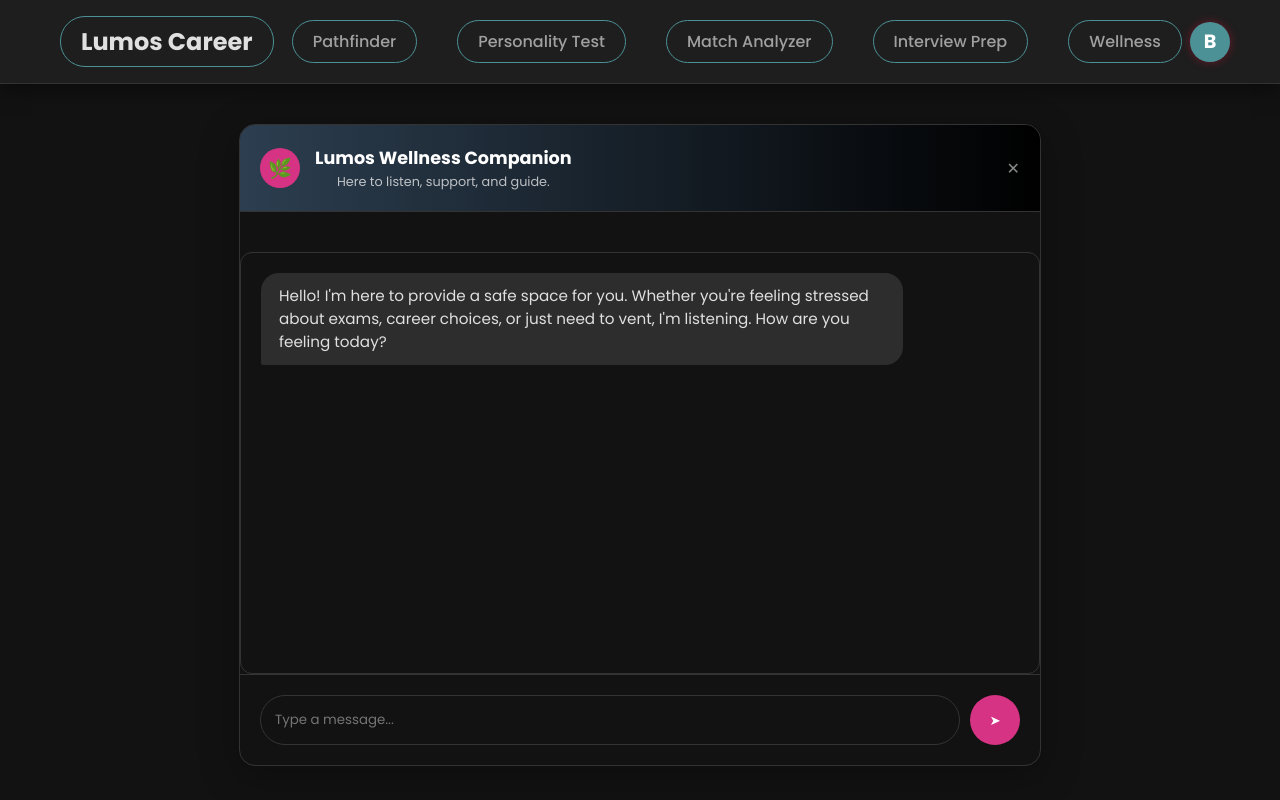
After one commit to Bhaveshpatil75/LumosCareer, a Django app: page /therapy/chat/ in a window 1280 px wide. The commit adds this page. Run offline with Django 5.2, Linux system fonts and the light colour scheme; a user stored in the database is signed in.

Commit message:
feat(therapy): add therapy support

```diff
--- a/scraper/urls.py
+++ b/scraper/urls.py
@@ -47,4 +47,11 @@ urlpatterns = [
     path('profile/delete/<str:item_type>/<int:item_id>/', views.delete_item, name='delete_item'),
     path('profile/path/<int:path_id>/step/<int:step_id>/', views.career_step_detail_view, name='career_step_detail'),
     path('career-library/', views.career_library_view, name='career_library'),
+
+    # Therapy Features
+    path('therapy/', views.therapy_landing_view, name='therapy_landing'),
+    path('therapy/book/', views.book_session_view, {'session_type': 'therapy'}, name='book_therapy_session'),
+    path('interview/book/', views.book_session_view, {'session_type': 'interview'}, name='book_interview_session'),
+    path('therapy/chat/', views.ai_therapist_view, name='ai_therapist_view'),
+    path('api/therapy/chat/', views.ai_chat_api, name='ai_chat_api'),
 ]
--- a/scraper/views.py
+++ b/scraper/views.py
@@ -802,6 +802,7 @@ def career_step_detail_view(request, path_id, step_id):
                 node = step
                 break
 
+
         if not node:
              return redirect('view_career_path', path_id=path_id)
 
@@ -819,3 +820,81 @@ def career_step_detail_view(request, path_id, step_id):
 
     except CareerPath.DoesNotExist:
         return redirect('profile')
+
+# --- THERAPY VIEWS ---
+
+@login_required
+def therapy_landing_view(request):
+    therapist_url = os.getenv('THERAPIST_URL', '#')
+    return render(request, 'scraper/therapy_landing.html', {'therapist_url': therapist_url})
+
+@login_required
+def book_session_view(request, session_type='therapy'):
+    from .models import TherapySession
+    # We can reuse TherapySession model for now or create a new one,
+    # but for simplicity let's use TherapySession and just store type in notes or separate field if needed.
+    # Actually, the user asked for "Connect with Expert" in Interview tab too.
+    # Let's assume we treat them similarly.
+
+    current_title = "Schedule Therapy Session" if session_type == 'therapy' else "Schedule Mock Interview"
+
+    if request.method == 'POST':
+        preferred_date = request.POST.get('preferred_date')
+        notes = request.POST.get('additional_notes')
+
+        # Determine context
+        final_notes = f"[{session_type.upper()}] {notes}"
+
+        TherapySession.objects.create(
+            user=request.user,
+            preferred_date=preferred_date,
+            additional_notes=final_notes,
+            status='Pending'
+        )
+        return render(request, 'scraper/session_book.html', {'success': True, 'session_type': session_type})
+
+    return render(request, 'scraper/session_book.html', {'session_type': session_type, 'current_title': current_title})
+
+@login_required
+def ai_therapist_view(request):
+    return render(request, 'scraper/therapy_chat.html')
+
+@login_required
+def ai_chat_api(request):
+    if request.method == 'POST':
+        import json
+        try:
+            data = json.loads(request.body)
+            user_message = data.get('message', '')
+
+            # Simple Logic or LSA Integration
+            # For now, let's use a simple keyword matcher + LSA fallback if we had a corpus
+
+            responses = {
+                'stress': "I understand you're feeling stressed. Remember to take deep breaths. Can you tell me what's causing this stress?",
+                'anxious': "Anxiety can be tough. Try to focus on the present moment. What is one thing you can see right now?",
+                'sad': "I'm sorry to hear you're feeling down. It's okay to feel this way. Do you want to talk about it?",
+                'tired': "Rest is important. Make sure you are getting enough sleep and taking breaks.",
+                'job': "Job hunting is stressful, but you are capable. Let's break it down into small steps.",
+                'interview': "For interviews, preparation is key. Use our different Interview Prep tools to practice!",
+                'hello': "Hello! I am your AI assistant here to listen. How are you feeling today?",
+                'hi': "Hi there! I'm here to support you. What's on your mind?",
+            }
+
+            reply = "I see. Please tell me more about how that makes you feel."
+
+            # Simple keyword matching
+            lower_msg = user_message.lower()
+            for key, val in responses.items():
+                if key in lower_msg:
+                    reply = val
+                    break
+
+            # Use LSA Engine if no simple match (Mock usage as we need a corpus)
+            # lsa = LSAEngine()
+            # ...
+
+            return JsonResponse({'reply': reply})
+        except Exception as e:
+            return JsonResponse({'error': str(e)}, status=400)
+    return JsonResponse({'error': 'Invalid method'}, status=405)
--- a/static/js/script.js
+++ b/static/js/script.js
@@ -1,6 +1,7 @@
 const companyForm = document.getElementById('company-form');
 const chatMessages = document.querySelector('.chat-messages');
 
+if (companyForm) {
     companyForm.addEventListener('submit', async function (event) {
         event.preventDefault(); // Stop the page from reloading
 
@@ -44,9 +45,11 @@ companyForm.addEventListener('submit', async function (event) {
             console.error('Fetch error:', error);
         }
     });
+}
 
 // A helper function to add messages to the chat window
 function addMessage(text, sender) {
+    if (!chatMessages) return;
     const messageElement = document.createElement('div');
     messageElement.classList.add('message', `${sender}-message`);
     messageElement.innerText = text;
@@ -62,6 +65,7 @@ function addMessage(text, sender) {
 const chatForm = document.getElementById('chat-form');
 
 // This event listener handles the ongoing conversation
+if (chatForm) {
     chatForm.addEventListener('submit', async function (event) {
         event.preventDefault();
 
@@ -102,6 +106,7 @@ chatForm.addEventListener('submit', async function (event) {
             console.error('Fetch error:', error);
         }
     });
+}
 
 function toggleDropdown() {
     const dropdown = document.getElementById("profileDropdown");
--- a/templates/base.html
+++ b/templates/base.html
@@ -25,6 +25,7 @@
             <a href="{% url 'personality_test' %}">Personality Test</a>
             <a href="{% url 'matcher' %}">Match Analyzer</a>
             <a href="{% url 'interview_prep' %}">Interview Prep</a>
+            <a href="{% url 'therapy_landing' %}">Wellness</a>
         </div>
         <div class="nav-profile">
             {% if user.is_authenticated %}
--- /dev/null
+++ b/templates/scraper/therapy_chat.html
@@ -0,0 +1,227 @@
+{% extends 'base.html' %}
+{% load static %}
+
+{% block title %}AI Therapist - Lumos Career{% endblock %}
+
+{% block extra_css %}
+<style>
+    .chat-layout {
+        max-width: 800px;
+        margin: 20px auto;
+        height: 80vh;
+        display: flex;
+        flex-direction: column;
+        background: var(--bg-card);
+        border: 1px solid var(--border-color);
+        border-radius: 16px;
+        overflow: hidden;
+        box-shadow: 0 10px 40px rgba(0,0,0,0.3);
+    }
+
+    .chat-header {
+        padding: 20px;
+        background: linear-gradient(to right, #2c3e50, #000000); /* Darker header */
+        border-bottom: 1px solid var(--border-color);
+        display: flex;
+        align-items: center;
+        gap: 15px;
+    }
+
+    .bot-avatar {
+        width: 40px;
+        height: 40px;
+        background: #d63384;
+        border-radius: 50%;
+        display: flex;
+        align-items: center;
+        justify-content: center;
+        font-size: 1.2rem;
+        color: white;
+    }
+
+    .header-info h3 {
+        margin: 0;
+        color: white;
+        font-size: 1.1rem;
+    }
+
+    .header-info p {
+        margin: 2px 0 0;
+        color: rgba(255,255,255,0.7);
+        font-size: 0.8rem;
+    }
+
+    .chat-messages {
+        flex: 1;
+        padding: 20px;
+        overflow-y: auto;
+        display: flex;
+        flex-direction: column;
+        gap: 15px;
+        background: var(--bg-main);
+    }
+
+    .message {
+        max-width: 80%;
+        padding: 12px 16px;
+        border-radius: 12px;
+        line-height: 1.5;
+        font-size: 0.95rem;
+        animation: fadeIn 0.3s ease;
+    }
+
+    @keyframes fadeIn {
+        from { opacity: 0; transform: translateY(10px); }
+        to { opacity: 1; transform: translateY(0); }
+    }
+
+    .message.bot {
+        background: #2d2d2d;
+        color: #e0e0e0;
+        align-self: flex-start;
+        border-bottom-left-radius: 2px;
+    }
+
+    .message.user {
+        background: linear-gradient(135deg, #d63384 0%, #FF6B6B 100%);
+        color: white;
+        align-self: flex-end;
+        border-bottom-right-radius: 2px;
+    }
+
+    .chat-input-area {
+        padding: 20px;
+        background: var(--bg-card);
+        border-top: 1px solid var(--border-color);
+        display: flex;
+        gap: 10px;
+    }
+
+    .chat-input {
+        flex: 1;
+        padding: 14px;
+        border-radius: 30px;
+        border: 1px solid var(--border-color);
+        background: var(--bg-main);
+        color: var(--text-primary);
+        font-family: inherit;
+    }
+
+    .chat-input:focus {
+        outline: none;
+        border-color: #d63384;
+    }
+
+    .send-btn {
+        width: 50px;
+        height: 50px;
+        border-radius: 50%;
+        background: #d63384;
+        color: white;
+        border: none;
+        cursor: pointer;
+        display: flex;
+        align-items: center;
+        justify-content: center;
+        transition: transform 0.2s;
+    }
+
+    .send-btn:hover {
+        transform: scale(1.05);
+    }
+
+    .typing-indicator {
+        font-style: italic;
+        color: #888;
+        font-size: 0.8rem;
+        margin-left: 10px;
+        display: none;
+    }
+
+</style>
+{% endblock %}
+
+{% block content %}
+<div class="chat-layout">
+    <div class="chat-header">
+        <div class="bot-avatar">🌿</div>
+        <div class="header-info">
+            <h3>Lumos Wellness Companion</h3>
+            <p>Here to listen, support, and guide.</p>
+        </div>
+        <a href="{% url 'therapy_landing' %}" style="margin-left: auto; color: #888; text-decoration: none;">✕</a>
+    </div>
+
+    <div class="chat-messages" id="chatBox">
+        <div class="message bot">
+            Hello! I'm here to provide a safe space for you. Whether you're feeling stressed about exams, career choices, or just need to vent, I'm listening. How are you feeling today?
+        </div>
+    </div>
+
+    <div class="chat-input-area">
+        <input type="text" id="userInput" class="chat-input" placeholder="Type a message..." autocomplete="off">
+        <button class="send-btn" onclick="sendMessage()">➤</button>
+    </div>
+</div>
+{% endblock %}
+
+{% block scripts %}
+<script>
+    const chatBox = document.getElementById('chatBox');
+    const userInput = document.getElementById('userInput');
+
+    // Auto-scroll to bottom
+    function scrollToBottom() {
+        chatBox.scrollTop = chatBox.scrollHeight;
+    }
+
+    userInput.addEventListener("keypress", function(event) {
+        if (event.key === "Enter") {
+            sendMessage();
+        }
+    });
+
+    function appendMessage(text, sender) {
+        const div = document.createElement('div');
+        div.className = `message ${sender}`;
+        div.textContent = text;
+        chatBox.appendChild(div);
+        scrollToBottom();
+    }
+
+    async function sendMessage() {
+        const text = userInput.value.trim();
+        if (!text) return;
+
+        // 1. User Message
+        appendMessage(text, 'user');
+        userInput.value = '';
+
+        // 2. Bot Typing... (Simulated lag)
+        setTimeout(async () => {
+             try {
+                const response = await fetch("{% url 'ai_chat_api' %}", {
+                    method: 'POST',
+                    headers: {
+                        'Content-Type': 'application/json',
+                        'X-CSRFToken': '{{ csrf_token }}'
+                    },
+                    body: JSON.stringify({ message: text })
+                });
+
+                const data = await response.json();
+
+                if (data.reply) {
+                    appendMessage(data.reply, 'bot');
+                } else {
+                    appendMessage("I'm having trouble connecting right now. Please try again.", 'bot');
+                }
+
+            } catch (error) {
+                console.error('Error:', error);
+                appendMessage("Sorry, something went wrong.", 'bot');
+            }
+        }, 500);
+    }
+</script>
+{% endblock %}
```
Also changed, not shown: scraper/models.py (+17 -0 lines), templates/pathfinder/interview_prep.html (+28 -12 lines), templates/scraper/session_book.html (added, +123 -0 lines), templates/scraper/therapy_landing.html (added, +145 -0 lines), db.sqlite3, 1 other file. Lines whose indentation alone changed are shown as unchanged.
